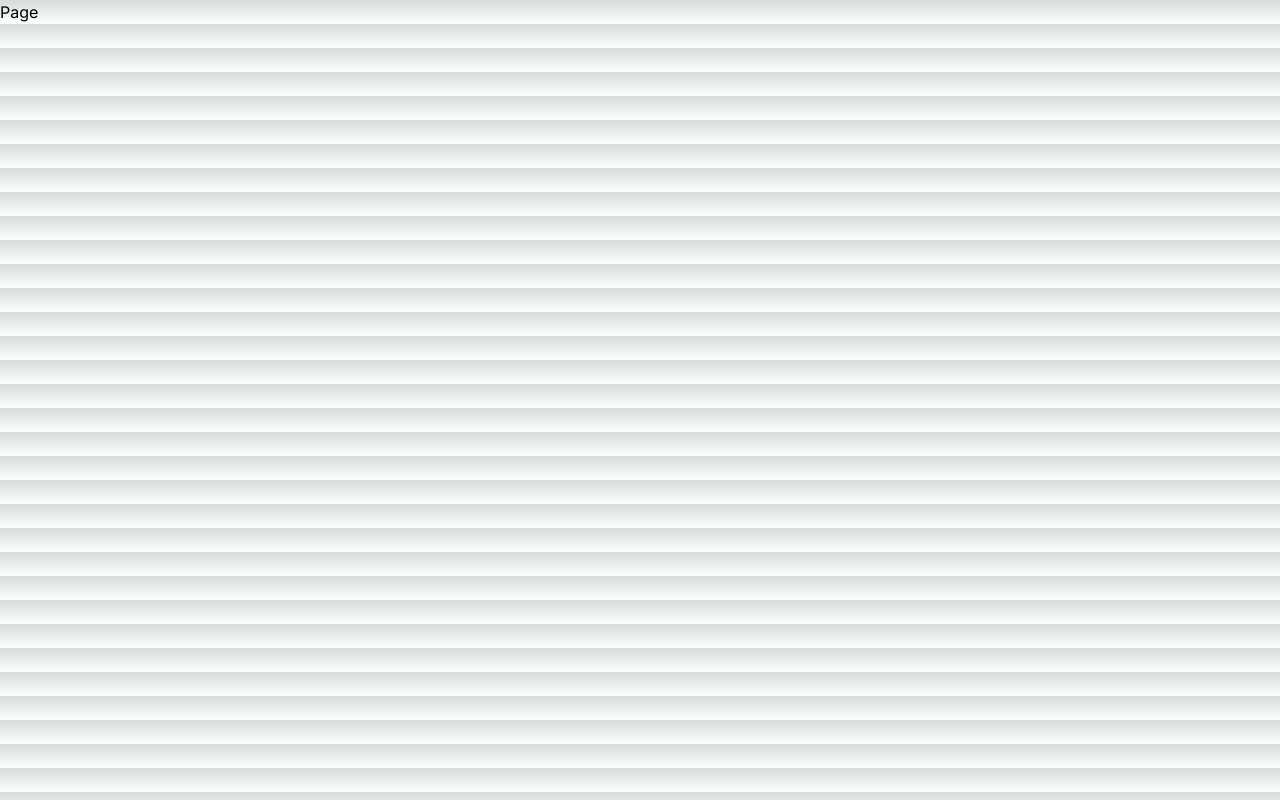
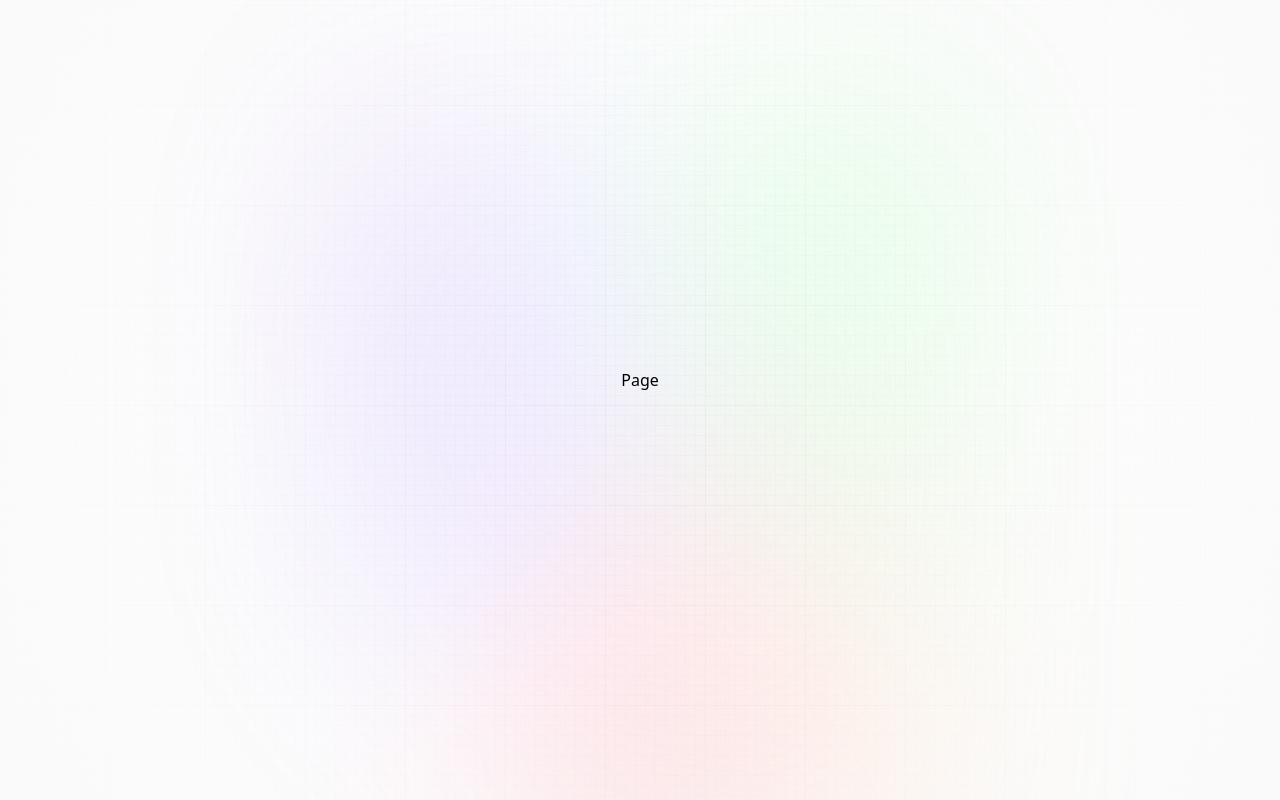
Before and after one commit to bloodgroup-cplusplus/nextjs_website, a Next.js app: page / in a window 1280 px wide. Built offline with nearby package versions, Linux system fonts and the light colour scheme.

Commit message:
housekeeping files and folders

```diff
--- a/app/layout.js
+++ /dev/null
@@ -1,17 +0,0 @@
-import './globals.css'
-import { Inter } from 'next/font/google'
-
-const inter = Inter({ subsets: ['latin'] })
-
-export const metadata = {
-  title: 'Create Next App',
-  description: 'Generated by create next app',
-}
-
-export default function RootLayout({ children }) {
-  return (
-    <html lang="en">
-      <body className={inter.className}>{children}</body>
-    </html>
-  )
-}
--- /dev/null
+++ b/app/layout.jsx
@@ -0,0 +1,24 @@
+import "../styles/globals.css"
+import { Inter } from 'next/font/google'
+
+const inter = Inter({ subsets: ['latin'] })
+
+export const metadata = {
+  title: 'Promptopia',
+  description: 'Discover and Share AI Prompts',
+}
+
+export default function RootLayout({ children }) {
+  return (
+    <html lang="en">
+      <body>
+        <div className="main">
+          <div className="gradient"/>
+          <main className="app">
+            {children}
+          </main>
+        </div>
+      </body>
+    </html>
+  )
+}
--- a/app/page.js
+++ /dev/null
@@ -1,9 +0,0 @@
-import React from "react";
-
-const page= ()=>{
-  return (
-    <div>Page</div>
-  )
-}
-
-export default page
--- /dev/null
+++ b/app/page.jsx
@@ -0,0 +1,8 @@
+
+const Home= ()=>{
+  return (
+    <div>Page</div>
+  )
+}
+
+export default Home
```
